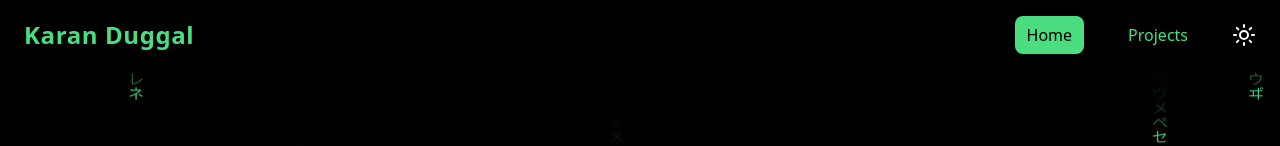
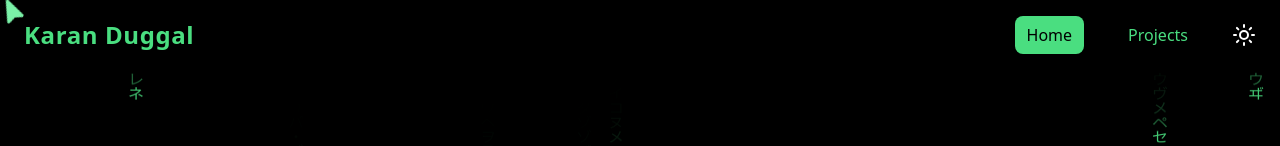
Before and after one commit to karanduggal24/Portfolio, a React (Vite) app: page / in a window 1280 px wide. Shown: the top 146 px of the page. Built offline with nearby package versions, Linux system fonts and the light colour scheme.

Commit message:
pointer over dock fix

```diff
--- a/src/components/ui/pointer.tsx
+++ b/src/components/ui/pointer.tsx
@@ -56,7 +56,7 @@ export function Pointer({
       <AnimatePresence>
         {isActive && (
           <motion.div
-            className="pointer-events-none fixed z-50 transform-[translate(-50%,-50%)]"
+            className="pointer-events-none fixed z-[1000] transform-[translate(-50%,-50%)]"
             style={{
               top: y,
               left: x,
```
